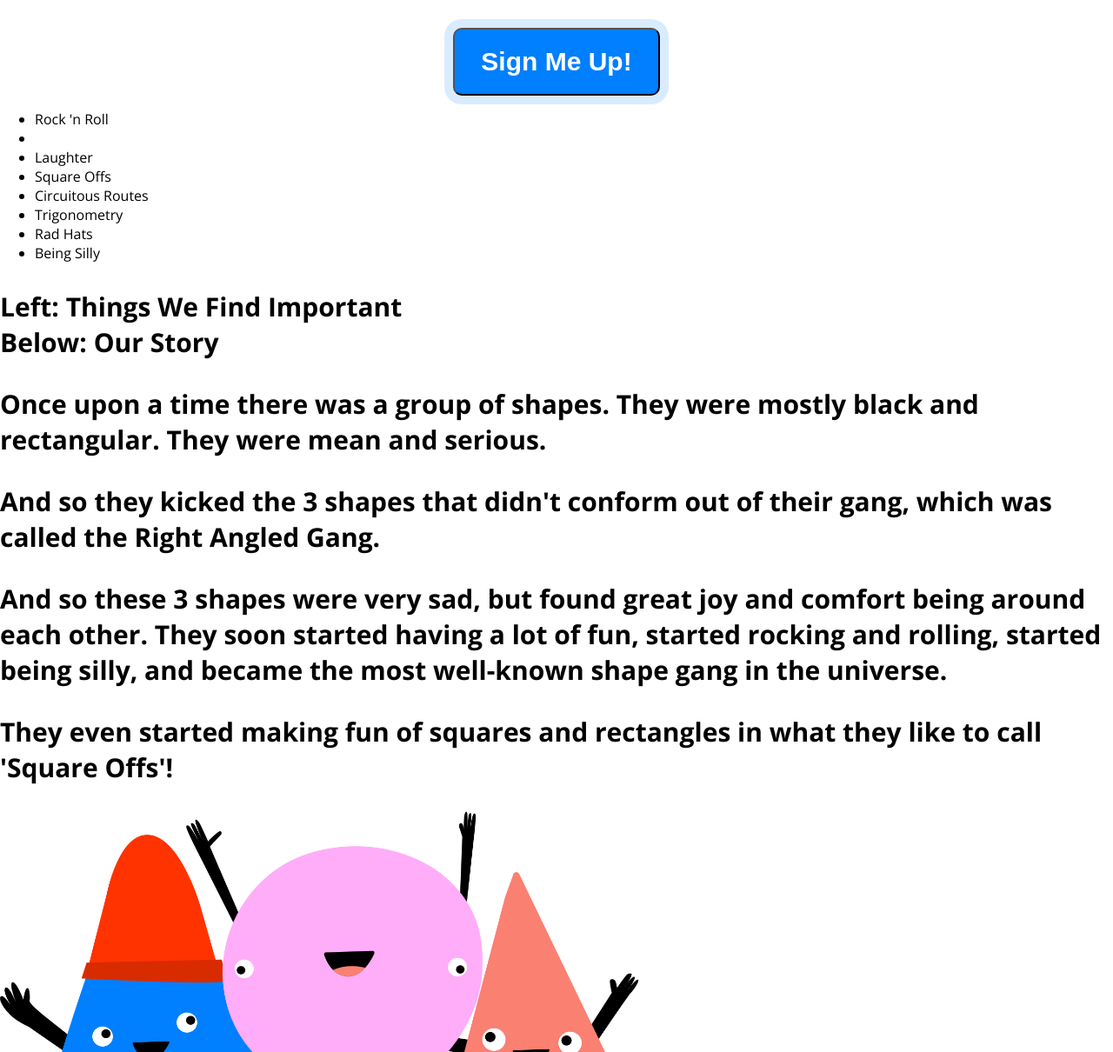
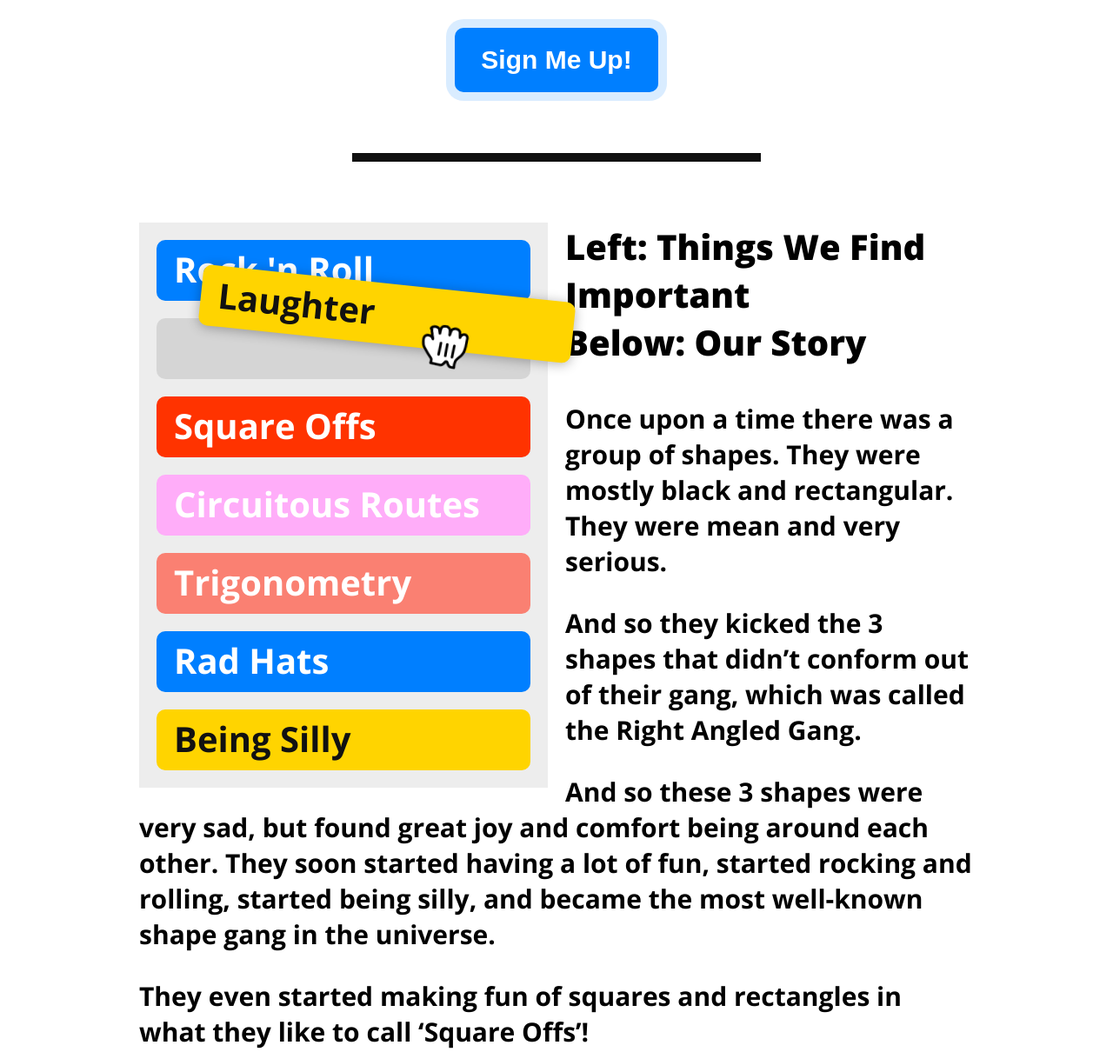
Before and after one commit to sarahrchl/the-gang, a plain HTML site: page index.html in a window 1280 px wide. Shown: the part 1171-2381 px from the top of the page at 87% size. Drawn offline with nearby package versions, Linux system fonts and the light colour scheme.

Commit message:
story section, footer styling
also added some HTML and changed a few other bits of CSS

```diff
--- a/index.html
+++ b/index.html
@@ -44,7 +44,7 @@
 	<div class="sep"></div>
 
 	<div class="story" id="story">
-	<div class="nb-list">
+		<div class="wrapper">
 			<ul class="nb-list">
 				<li class="blue">Rock 'n Roll</li>
 				<li class="gray">&nbsp;</li>
@@ -57,21 +57,23 @@
 			</ul>
 			<h3>Left: Things We Find Important<br/>
 			Below: Our Story</h3>
-		<p>Once upon a time there was a group of shapes. They were mostly black and rectangular. They were mean and serious.</p>
-		<p>And so they kicked the 3 shapes that didn't conform out of their gang, which was called the Right Angled Gang.</p>
+			<p>Once upon a time there was a group of shapes. They were mostly black and rectangular. They were mean and very serious.</p>
+			<p>And so they kicked the 3 shapes that didn’t conform out of their gang, which was called the Right Angled Gang.</p>
 			<p>And so these 3 shapes were very sad, but found great joy and comfort being around each other. They soon started having a lot of fun, started rocking and rolling, started being silly, and became the most well-known shape gang in the universe.</p>
-		<p>They even started making fun of squares and rectangles in what they like to call 'Square Offs'!</p>
-
+			<p>They even started making fun of squares and rectangles in what they like to call ‘Square Offs’!</p>
+		</div>
 	</div>
 
 	<div class="sep"></div>
-	<img src="img/the-gang.png" width="735" height="399" alt="The Gang">
+	<img class="gang-img" src="img/the-gang.png" width="735" height="399" alt="The Gang">
 
 	<footer>
+		<div class="wrapper">
 			Made by Sarah from <a href="https://skillshare.com">Skillshare</a>
+		</div>
 	</footer>
 
-	<div clas="popup">
+	<div class="popup">
 		<div class="blanket"></div>
 		<div class="content">
 			<h2>Fill In Your Details</h2>
--- a/style.css
+++ b/style.css
@@ -19,6 +19,7 @@ h2 {
 h3 {
 	font-weight: bold;
 	font-size: 30px;
+
 }
 
 h4 {
@@ -107,6 +108,14 @@ button.cta {
 	padding: 20px 30px;
 	border-radius: 10px;
 	text-decoration: none;
+	border: none;
+	outline: none;
+	cursor: pointer;
+}
+
+a.cta:active,
+button.cta:active {
+	opacity: .7;
 }
 
 a.cta.alt,
@@ -122,6 +131,7 @@ nav {
 	box-shadow: 0 5px 8px rgba(0,0,0,.2);
 	position: sticky;
 	top: 0;
+	z-index: 1;
 }
 
 nav .logo {
@@ -182,3 +192,116 @@ nav ul li a {
 	display: inline;
 	font-weight: 800;
 }
+
+.sep {
+	width: 470px;
+	height: 10px;
+	background-color: #111111;
+	margin: 70px auto;
+}
+
+.story h3 {
+	font-size: 40px;
+	font-weight: 800;
+}
+
+.nb-list {
+	width: 470px;
+	padding: 20px 20px 0 20px;
+	box-sizing: border-box;
+	background-color: #EDEDED;
+	float: left;
+	margin: 0 20px 20px 0;
+	position: relative;
+}
+
+.nb-list li {
+	height: 70px;
+	border-radius: 10px;
+	font-size: 40px;
+	color: white;
+	font-weight: bold;
+	display: block;
+	margin-bottom: 20px;
+	padding: 6px 20px;
+	box-sizing: border-box;
+}
+
+.nb-list li.red{background-color: #FF3300;}
+.nb-list li.blue{background-color: #007FFF;}
+.nb-list li.gray{background-color: rgba(0,0,0,.1);}
+.nb-list li.yellow{
+	background-color: #FFD400;
+	color: #111111;
+}
+.nb-list li.pink{background-color: #FFADF9;}
+.nb-list li.salmon{background-color: #FA8072;}
+
+.nb-list li.dragging {
+	position: absolute;
+	top: 70px;
+	left: 70px;
+	right: -30px;
+	transform: rotate(6deg);
+	box-shadow: 0 2px 14px rgba(0,0,0,.3);
+}
+
+.nb-list li.dragging:after {
+	content: '';
+	display: block;
+	position: absolute;
+	width: 54px;
+	height: 60px;
+	background: url(img/hand.png) no-repeat 0 0;
+	background-size: 100%;
+	bottom: -30px;
+	left: 60%;
+}
+
+.gang-img {
+	display: block;
+	margin: 0 auto;
+}
+
+footer {
+	text-align: center;
+	color: rgba(0,0,0,.4);
+	font-size: 20px;
+	margin:  85px 0 45px;
+	font-weight: bold;
+}
+
+footer a {
+	color: rgba(0,0,0,.4);
+}
+
+.popup {
+	display: none;
+}
+
+/*
+<div class="sep"></div>
+
+	<div class="story" id="story">
+	<div class="nb-list">
+		<ul class="nb-list">
+			<li class="blue">Rock 'n Roll</li>
+			<li class="gray">&nbsp;</li>
+			<li class="yellow dragging">Laughter</li>
+			<li class="red">Square Offs</li>
+			<li class="pink">Circuitous Routes</li>
+			<li class="salmon">Trigonometry</li>
+			<li class="blue">Rad Hats</li>
+			<li class="yellow">Being Silly</li>
+		</ul>
+		<h3>Left: Things We Find Important<br/>
+			Below: Our Story</h3>
+		<p>Once upon a time there was a group of shapes. They were mostly black and rectangular. They were mean and serious.</p>
+		<p>And so they kicked the 3 shapes that didn't conform out of their gang, which was called the Right Angled Gang.</p>
+		<p>And so these 3 shapes were very sad, but found great joy and comfort being around each other. They soon started having a lot of fun, started rocking and rolling, started being silly, and became the most well-known shape gang in the universe.</p>
+		<p>They even started making fun of squares and rectangles in what they like to call 'Square Offs'!</p>
+
+	</div>
+
+	<div class="sep"></div>
+*/
```
Also changed, not shown: img/hand.png (added). Lines whose indentation alone changed are shown as unchanged.
